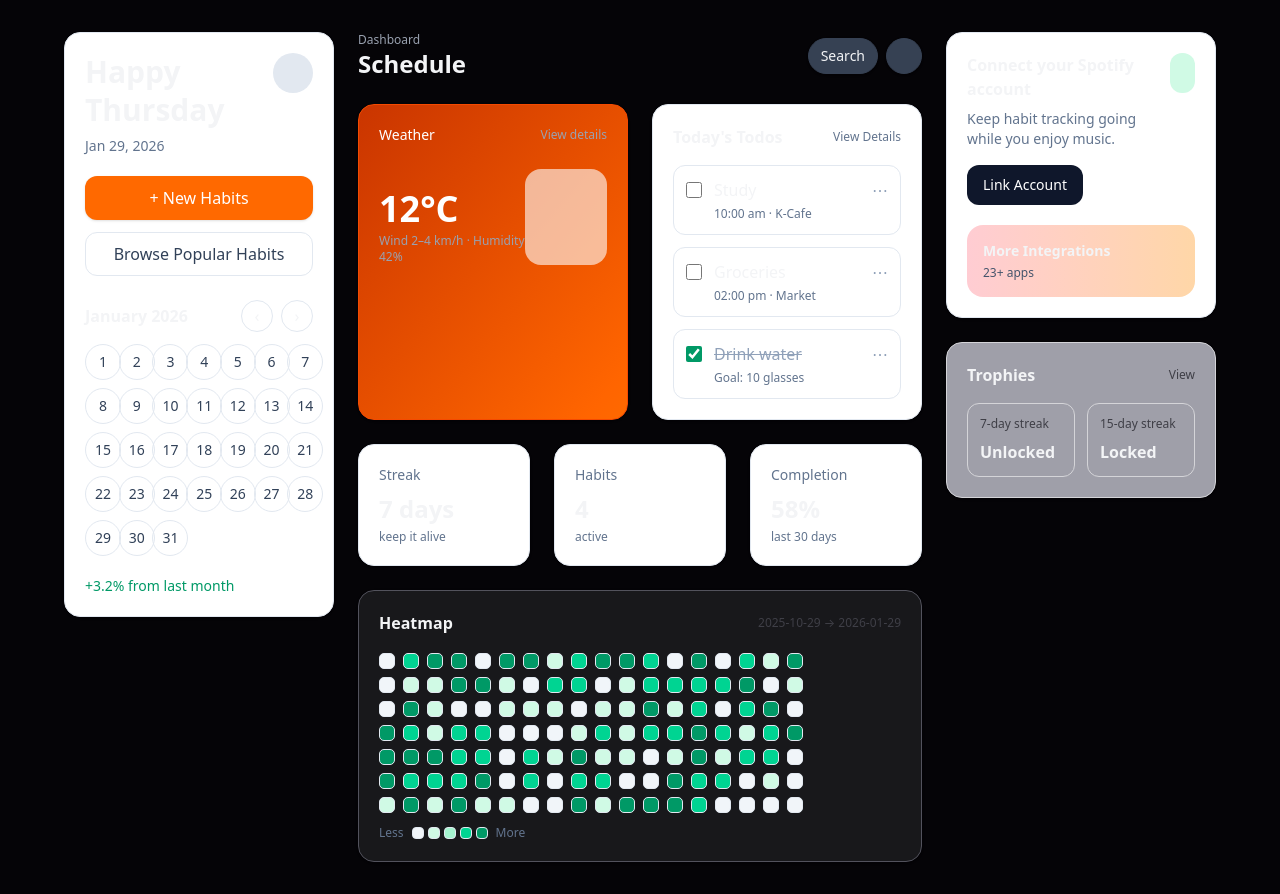
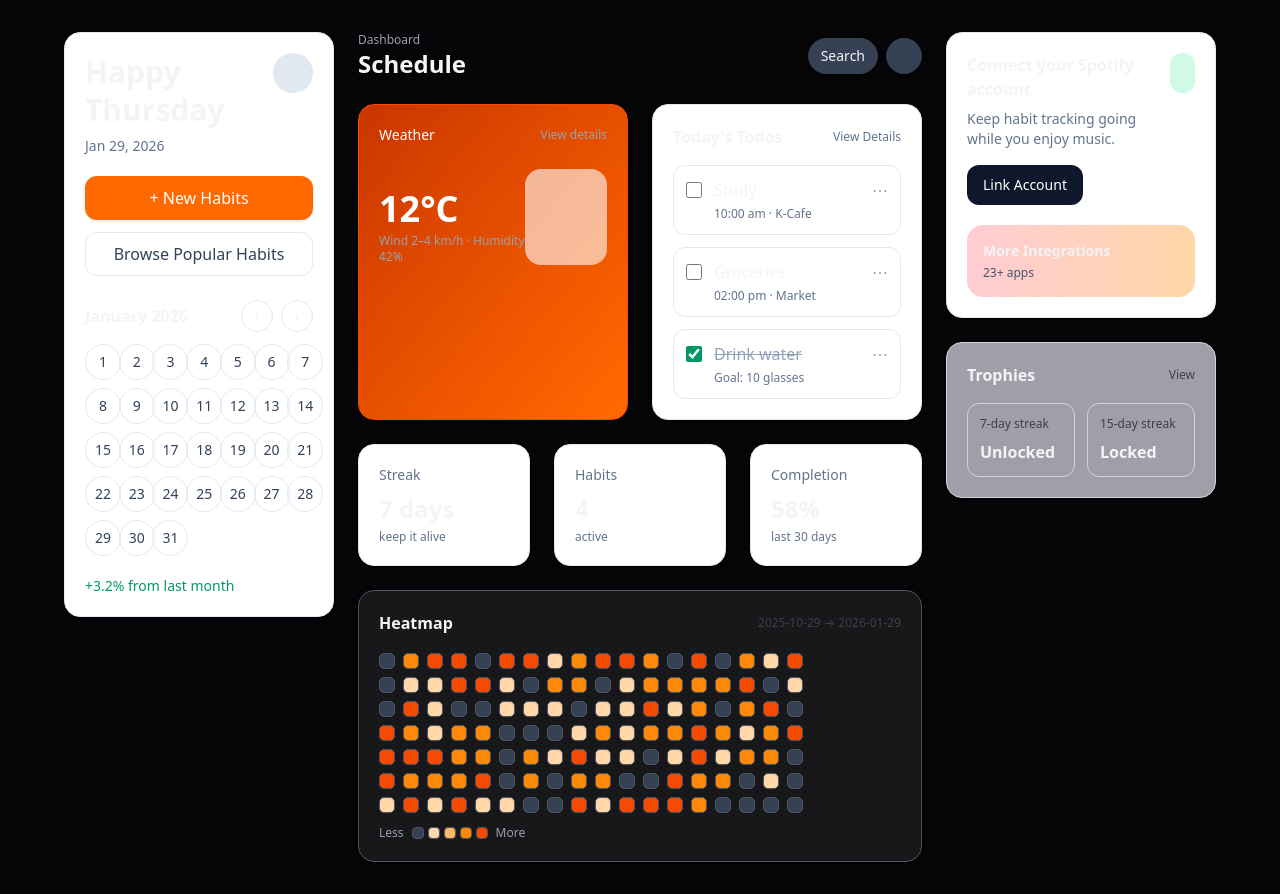
Before and after one commit to lucaskampi/habit-tracker, a Next.js app: page /dashboard in a window 1280 px wide. Built offline with nearby package versions, Linux system fonts and the light colour scheme; no server answers.

Commit message:
feat: changing color schema

```diff
--- a/src/app/dashboard/ui/Heatmap.tsx
+++ b/src/app/dashboard/ui/Heatmap.tsx
@@ -49,11 +49,11 @@ export default function Heatmap({ data }: Props) {
   const color = (v: number) => {
     const t = Math.round((v / maxVal) * 4);
     return [
-      "bg-slate-100",
-      "bg-emerald-100",
-      "bg-emerald-200",
-      "bg-emerald-400",
-      "bg-emerald-600",
+      "bg-gray-700",
+      "bg-orange-200",
+      "bg-orange-300",
+      "bg-orange-400",
+      "bg-orange-600",
     ][t];
   };
 
@@ -68,18 +68,18 @@ export default function Heatmap({ data }: Props) {
                 <div
                   key={d}
                   title={`${d}: ${v}`}
-                  className={`${color(v)} h-4 w-4 rounded-[5px] border border-slate-200`}
+                  className={`${color(v)} h-4 w-4 rounded-[5px] border border-gray-600`}
                 />
               );
             })}
           </div>
         ))}
       </div>
-      <div className="mt-3 flex items-center gap-2 text-xs text-slate-500">
+      <div className="mt-3 flex items-center gap-2 text-xs text-gray-400">
         <span>Less</span>
         <div className="flex gap-1">
           {[0, 1, 2, 3, 4].map((i) => (
-            <div key={i} className={`${color((maxVal * i) / 4)} h-3 w-3 rounded border border-slate-200`} />
+            <div key={i} className={`${color((maxVal * i) / 4)} h-3 w-3 rounded border border-gray-600`} />
           ))}
         </div>
         <span>More</span>
```
